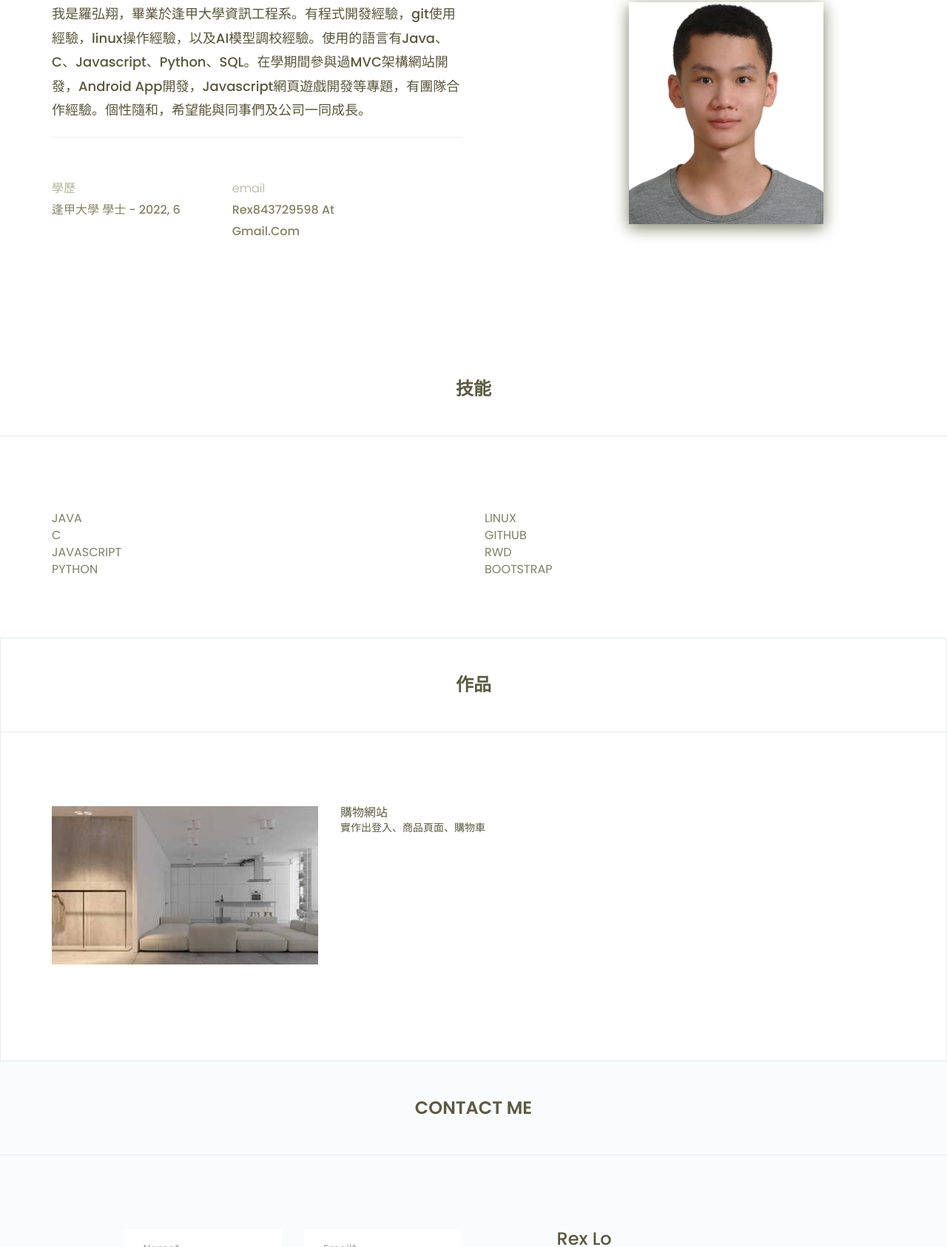
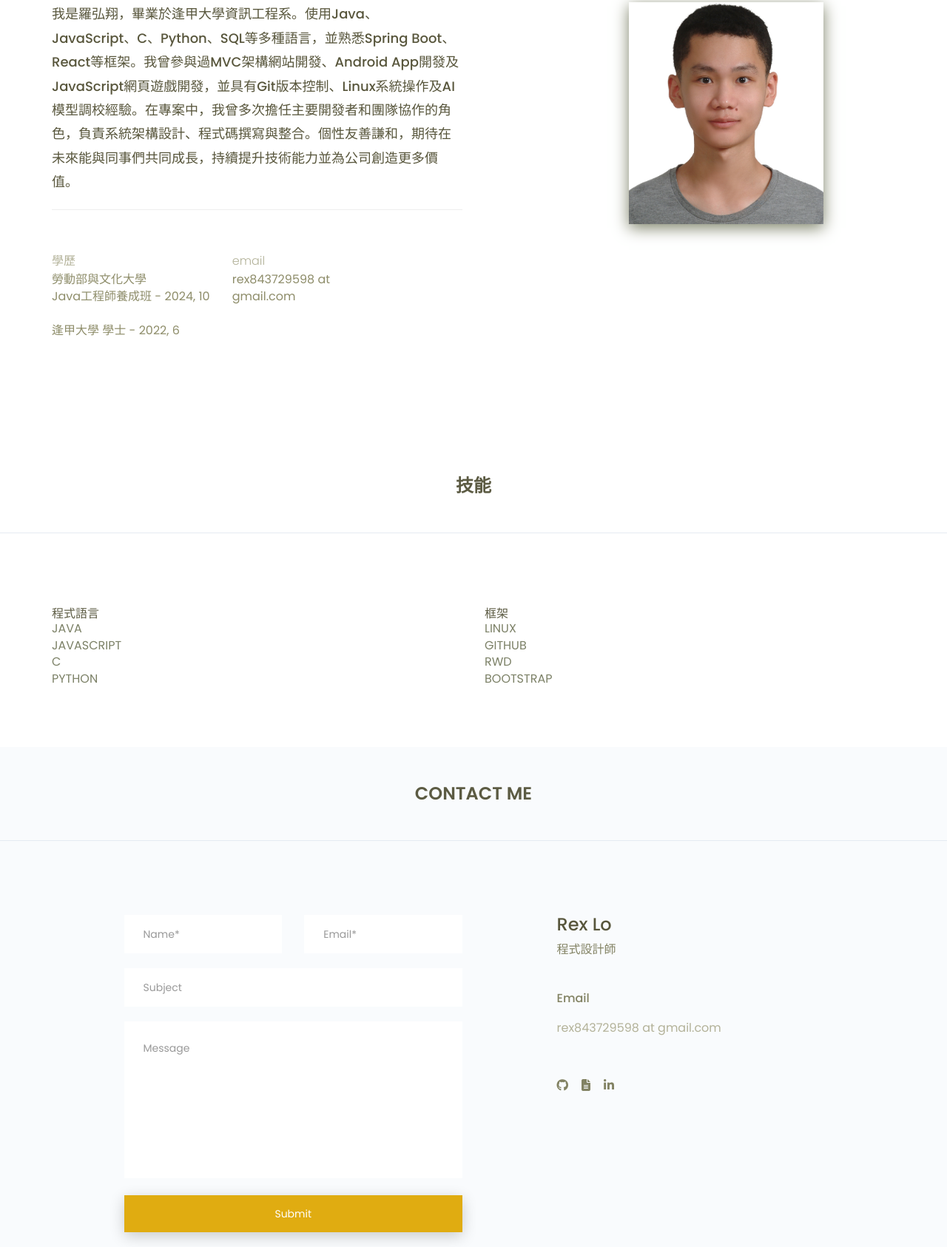
Before and after one commit to Rex06020/Rex06020.github.io, a plain HTML site: page docs/index.html in a window 1280 px wide. Shown: the part 1114-2800 px from the top of the page at 74% size. Drawn offline with nearby package versions, Linux system fonts and the light colour scheme.

Commit message:
style: change some css and contents

```diff
--- a/docs/assets/css/style.css
+++ b/docs/assets/css/style.css
@@ -200,7 +200,7 @@ nav.navbar.bootsnav .navbar-toggle i{color: #F1BD20;}
     content: " ";
     top:0;
     left:0;
-    background:rgba(88, 108, 31, 0.65);
+    background:#007A78;
     width:100%;
     height:100%;
 }
--- a/docs/index.html
+++ b/docs/index.html
@@ -93,7 +93,7 @@
 						<div class="header-text">
 							<h2>hi <span>,</span> i am <br> rex <br> lo <span>.</span>   </h2>
 							<p>web developer</p>
-							<a href="assets/download/" download>download resume</a>
+							<a href="assets/download/001-羅弘翔的履歷-240925.pdf" download>download resume</a>
 						</div><!--/.header-text-->
 					</div><!--/.col-->
 				</div><!-- /.row-->
@@ -113,20 +113,25 @@
 						<div class="col-sm-6">
 							<div class="single-about-txt">
 								<h3>
-									我是羅弘翔，畢業於逢甲大學資訊工程系。有程式開發經驗，git使用經驗，linux操作經驗，以及AI模型調校經驗。使用的語言有Java、C、Javascript、Python、SQL。在學期間參與過MVC架構網站開發，Android App開發，Javascript網頁遊戲開發等專題，有團隊合作經驗。個性隨和，希望能與同事們及公司一同成長。
+									我是羅弘翔，畢業於逢甲大學資訊工程系。使用Java、JavaScript、C、Python、SQL等多種語言，並熟悉Spring Boot、React等框架。我曾參與過MVC架構網站開發、Android App開發及JavaScript網頁遊戲開發，並具有Git版本控制、Linux系統操作及AI模型調校經驗。在專案中，我曾多次擔任主要開發者和團隊協作的角色，負責系統架構設計、程式碼撰寫與整合。個性友善謙和，期待在未來能與同事們共同成長，持續提升技術能力並為公司創造更多價值。
 								</h3>
 								<hr>
 								<div class="row">
 									<div class="col-sm-5">
 										<div class="single-about-add-info">
 											<p>學歷</p>
-											<h3>逢甲大學 學士 - 2022, 6</h3>
+											<a class="bold">勞動部與文化大學</a>
+											<a class="bold">Java工程師養成班 - 2024, 10</a>
+                      <br />
+                      <br />
+											<a class="bold">逢甲大學</a>
+											<a class="bold">學士 - 2022, 6</a>
 										</div>
 									</div>
 									<div class="col-sm-5">
 										<div class="single-about-add-info">
 											<p>email</p>
-											<h3>rex843729598 at gmail.com</h3>
+											<a class="bold">rex843729598 at gmail.com</a>
 										</div>
 									</div>
 								</div>
@@ -154,18 +159,21 @@
 						<div class="row">
 							<div class="col-md-6">
 								<div class="single-skill-content">
+                  <div class="">
+                    <h3>程式語言</h3>
+                  </div>
 									<div class="barWrapper">
 										<span class="progressText">java</span>
 										<div class="single-progress-txt">
 										</div>
 									</div><!-- /.barWrapper -->
 									<div class="barWrapper">
-										<span class="progressText">c</span>
+										<span class="progressText">javascript</span>
 										<div class="single-progress-txt">
 										</div>
 									</div><!-- /.barWrapper -->
 									<div class="barWrapper">
-										<span class="progressText">javascript</span>
+										<span class="progressText">c</span>
 										<div class="single-progress-txt">
 										</div>
 									</div><!-- /.barWrapper -->
@@ -177,7 +185,10 @@
 								</div>
 							</div>
 							<div class="col-md-6">
-								<div class="single-skill-content">
+								<div class="single-skill-content"></div>
+                  <div class="">
+                    <h3>框架</h3>
+                  </div>
 									<div class="barWrapper">
 										<span class="progressText">linux</span>
 										<div class="single-progress-txt">
@@ -340,7 +351,7 @@
 		<!--profiles end -->
 
 		<!--portfolio start -->
-		<section id="portfolio" class="portfolio">
+		<!--section id="portfolio" class="portfolio">
 			<div class="portfolio-details">
 				<div class="section-heading text-center">
 					<h2>作品</h2>
@@ -357,9 +368,9 @@
 											<a href="../shoppingWebsite/signup.html">
 												購物網站
 											</a>
-										</div><!-- /.isotope-overlay -->
-									</div><!-- /.item -->
-								</div><!-- /.col -->
+										</div>
+									</div>
+								</div>
 								<div class="col-sm-8">
 									<div class="item">
 										<h4 class="title">購物網站</h4>
@@ -367,16 +378,16 @@
 											實作出登入、商品頁面、購物車
 										</p>
 										<div class="isotope-overlay">
-										</div><!-- /.isotope-overlay -->
-									</div><!-- /.item -->
-								</div><!-- /.col -->
-							</div><!-- /.row -->
-						</div><!--/.isotope-->
-					</div><!--/.gallery-content-->
-				</div><!--/.container-->
-			</div><!--/.portfolio-details-->
+										</div>
+									</div>
+								</div>
+							</div>
+						</div>
+					</div>
+				</div>
+			</div>
 
-		</section><!--/.portfolio-->
+		</section--><!--/.portfolio-->
 		<!--portfolio end -->
 
 		<!--contact start -->
@@ -390,7 +401,7 @@
 						<div class="col-md-offset-1 col-md-5 col-sm-6">
 							<div class="single-contact-box">
 								<div class="contact-form">
-									<form>
+									<form action="" method="POST" >
 										<div class="row">
 											<div class="col-sm-6 col-xs-12">
 												<div class="form-group">
@@ -440,18 +451,18 @@
 											<h3>email</h3>
 											<p>rex843729598 at gmail.com</p>
 										</div>
-										<div class="single-contact-add-info">
+										<!-- <div class="single-contact-add-info">
 											<h3>website</h3>
 											<p>www.loable.net</p>
-										</div>
+										</div> -->
 									</div>
 								</div><!--/.contact-adress-->
 								<div class="hm-foot-icon">
 									<ul>
 										<li><a href="https://github.com/Rex06020"><i class="fa-brands fa-github"></i></a></li><!--/li-->
 										<li><a href="https://hackmd.io/@J_xAKm0uSCWN9cYgVpEDvA"><i class="fa-solid fa-file-lines"></i></a></li><!--/li-->
-										<li><a href="#"><i class="fa fa-linkedin"></i></a></li><!--/li-->
-										<li><a href="#"><i class="fa fa-bitbucket"></i></a></li><!--/li-->
+										<li><a href="https://www.linkedin.com/in/rex-%E7%BE%85-6ab2b1320/"><i class="fa fa-linkedin"></i></a></li><!--/li-->
+										<!-- <li><a href="#"><i class="fa fa-bitbucket"></i></a></li> -->
 									</ul><!--/ul-->
 								</div><!--/.hm-foot-icon-->
 							</div><!--/.single-contact-box-->
```
Also changed, not shown: 1 other file.
